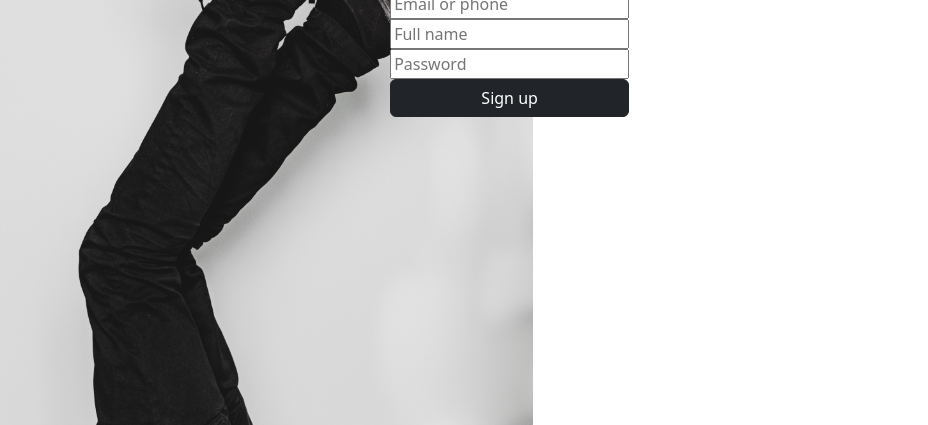
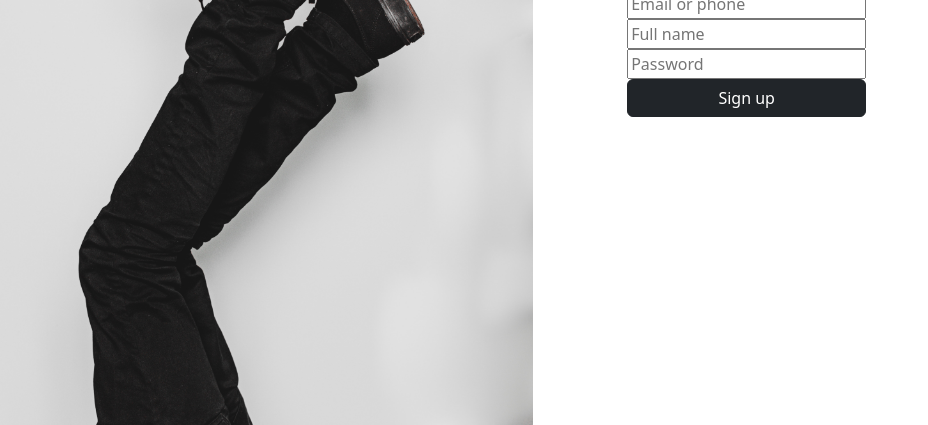
Before and after one commit to NicoLopezBjj/tp_login, a website: page public/index.html in a window 1280 px wide. Shown: the part 375-800 px from the top of the page, without its empty margins (0-928 px from the left). Drawn offline with nearby package versions, Linux system fonts and the light colour scheme.

Commit message:
mejore front

```diff
--- a/public/index.html
+++ b/public/index.html
@@ -9,13 +9,13 @@
         integrity="sha384-4bw+/aepP/YC94hEpVNVgiZdgIC5+VKNBQNGCHeKRQN+PtmoHDEXuppvnDJzQIu9" crossorigin="anonymous">
 </head>
 <body>
-    <div class="w-100 vh-100 d-flex ">
-        <div class="d-flex flex-column pt-5">
+    <div class="w-100 vh-100 d-flex">
+        <div class="d-flex flex-column pt-5 position-relative col-4">
             <h1 class="z-0">Welcome to El-Shoes</h1>
             <h5 class="textG z-0">For better experiencie with your shoes!</h5>
             <img src="img/klim-musalimov-sKlMXRWQWHk-unsplash.jpg" class="vh-100 position-absolute top-0 start-0 z-n1 alt="">
         </div>
-        <div class="d-flex flex-column align-items-center text-center justify-content-center">
+        <div class="col-6 d-flex flex-column align-items-center text-center justify-content-center">
             <div class="">
                 <h1>Sign Up</h1>
                 <form action="/send" method="post" class="d-flex flex-column">
```
